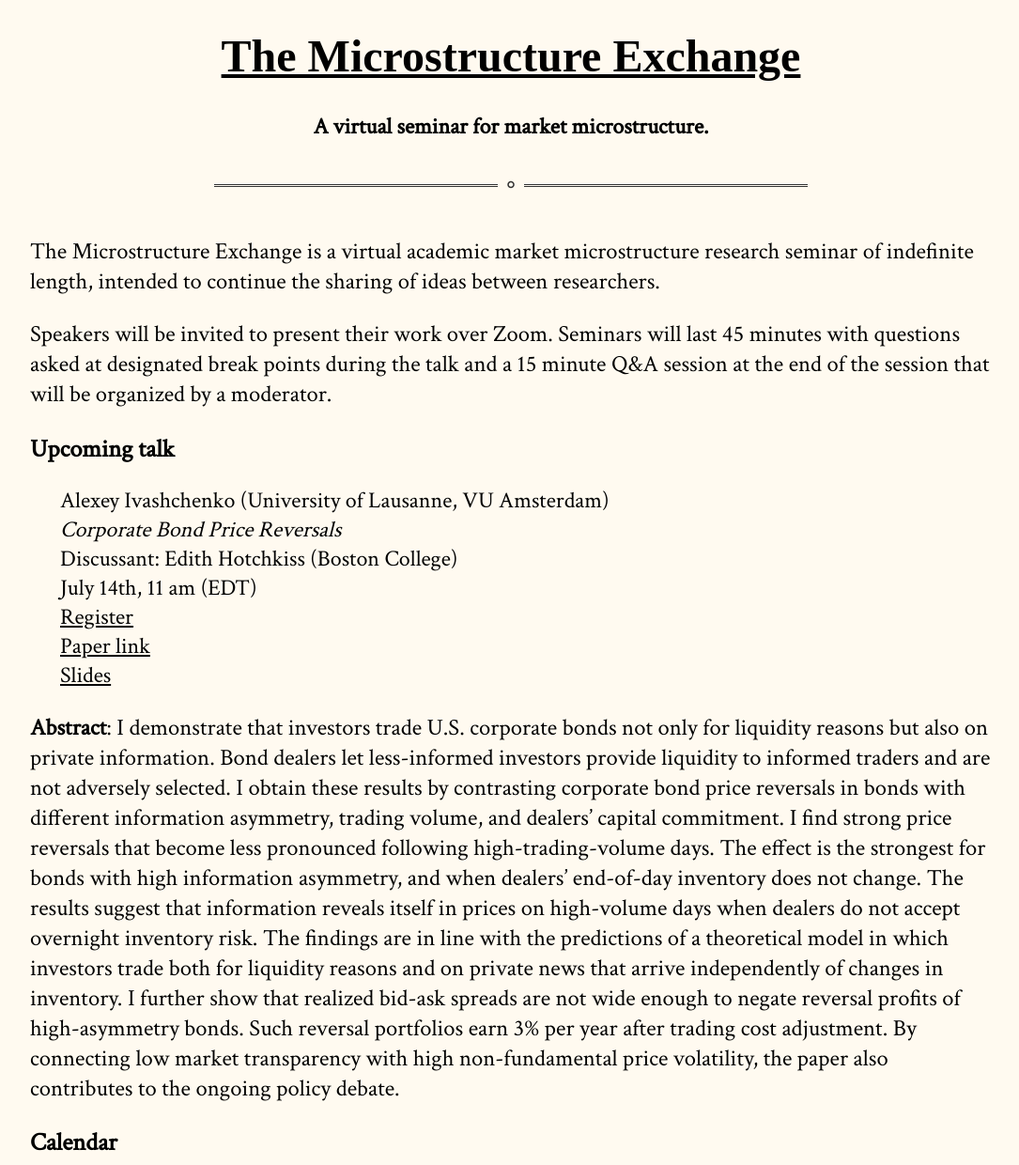
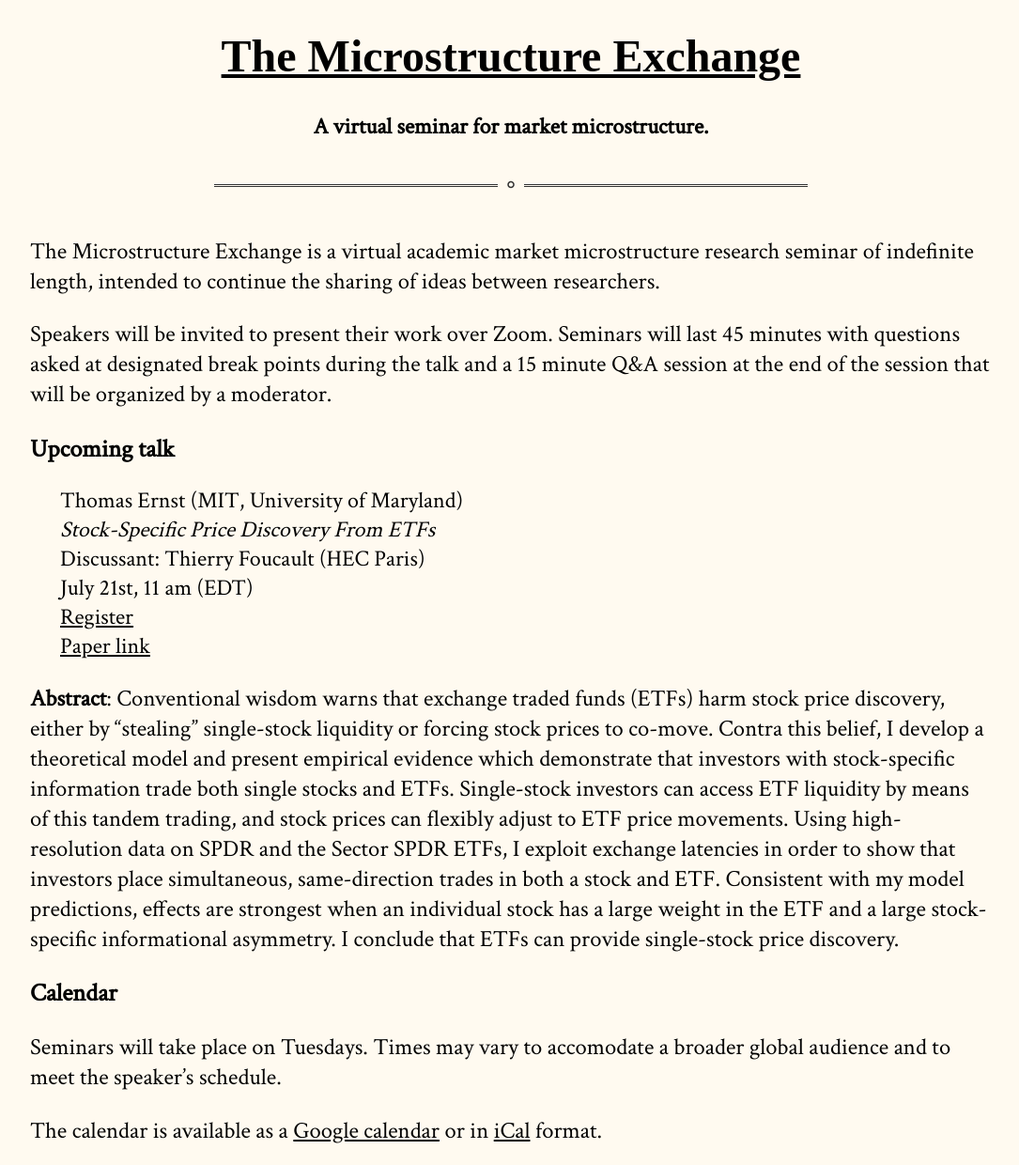
Before and after one commit to cpfiffer/microstructure.exchange, a Jekyll site: the page built from index.md, in a window 1280 px wide and 1400 px high, cut to the strip 0-1240 px from the top of the window. Shown: the whole strip at 94% size, without its empty margins (96-1181 px from the left). Built offline with Jekyll 4.4.1, drawn with Linux system fonts in a browser that asks for light colours; some web fonts are replaced; some of the changed text lies outside the part shown.

Commit message:
Add Ernst info/Alexey recording

```diff
--- a/_config.yml
+++ b/_config.yml
@@ -11,11 +11,18 @@ github:
   owner_name: Cameron Pfiffer
 
 speaker-info:
-  speaker-name: Alexey Ivashchenko (University of Lausanne, VU Amsterdam)
-  speaker-paper: "Corporate Bond Price Reversals"
+  speaker-name: Thomas Ernst (MIT, University of Maryland)
+  speaker-paper: "Stock-Specific Price Discovery From ETFs"
   # coauthors: "Marta Khomyn (University of Technology Sydney) and Tālis J. Putniņš (University of Technology Sydney)"
-  speaker-date: July 14th, 11 am (EDT)
-  discussant: "Edith Hotchkiss (Boston College)"
-  paper-link: https://papers.ssrn.com/sol3/papers.cfm?abstract_id=3473739
-  webinar-link: https://utoronto.zoom.us/webinar/register/WN_lXEagTaASbe3QCrgILdkAQ
-  slides-link: /slides/Slides_MicrEx_AI.pdf
+  speaker-date: July 21st, 11 am (EDT)
+  discussant: "Thierry Foucault (HEC Paris)"
+  paper-link: https://www.mit.edu/~ternst/docs/jmp.pdf
+  webinar-link: https://utoronto.zoom.us/webinar/register/WN_4hHkWlXlTpqEv_tvGQkc7A
+  # slides-link: /slides/Slides_MicrEx_AI.pdf
+
+# July 7 - Zhang/Moinas
+# July 14 - Ivashchenko/Hotchkiss
+# July 21 - Ernst/Foucault
+# July 28 - Marta/Goldstein
+# August 4 - Wang/Colliard
+# August 11 - Lee/Saar
--- a/index.md
+++ b/index.md
@@ -18,7 +18,7 @@ Speakers will be invited to present their work over Zoom. Seminars will last 45
 
 {% include upcoming-speaker.html %}
 
-**Abstract**: I demonstrate that investors trade U.S. corporate bonds not only for liquidity reasons but also on private information. Bond dealers let less-informed investors provide liquidity to informed traders and are not adversely selected. I obtain these results by contrasting corporate bond price reversals in bonds with different information asymmetry, trading volume, and dealers' capital commitment. I find strong price reversals that become less pronounced following high-trading-volume days. The effect is the strongest for bonds with high information asymmetry, and when dealers' end-of-day inventory does not change. The results suggest that information reveals itself in prices on high-volume days when dealers do not accept overnight inventory risk. The findings are in line with the predictions of a theoretical model in which investors trade both for liquidity reasons and on private news that arrive independently of changes in inventory. I further show that realized bid-ask spreads are not wide enough to negate reversal profits of high-asymmetry bonds. Such reversal portfolios earn 3% per year after trading cost adjustment. By connecting low market transparency with high non-fundamental price volatility, the paper also contributes to the ongoing policy debate.
+**Abstract**: Conventional wisdom warns that exchange traded funds (ETFs) harm stock price discovery, either by “stealing” single-stock liquidity or forcing stock prices to co-move.  Contra this belief, I develop a theoretical model and present empirical evidence which demonstrate that investors with stock-specific information trade both single stocks and ETFs.  Single-stock investors can access ETF liquidity by means of this tandem trading, and stock prices can flexibly adjust to ETF  price  movements. Using  high-resolution  data on SPDR  and  the Sector SPDR ETFs, I exploit exchange latencies in order to show that investors place simultaneous, same-direction trades in both a stock and ETF. Consistent with my model predictions, effects are strongest when an individual stock has a large weight in the ETF and a large stock-specific informational asymmetry. I conclude that ETFs can provide single-stock price discovery.
 
 ## Calendar
 
@@ -46,6 +46,7 @@ Email [contact@microstructure.exchange](mailto:contact@microstructure.exchange)
 
 ## Past talks
 
+- Alexey Ivashchenko ([recording](https://youtu.be/JmbAfq5bhzU), [paper](https://papers.ssrn.com/sol3/papers.cfm?abstract_id=3473739), and [slides](/slides/Slides_MicrEx_AI.pdf))
 - Anthony Lee Zhang ([recording](https://youtu.be/M2opJbhev7g) and [paper](https://papers.ssrn.com/sol3/papers.cfm?abstract_id=3413265))
 - Marius Zoican ([recording](https://youtu.be/isknOt6GiUc), [paper](https://papers.ssrn.com/sol3/papers.cfm?abstract_id=3561531), [slides](/slides/ETFLiquidity_Slides.pdf), and [video abstract](https://www.youtube.com/watch?v=yODeOy1NwGU&t=9s))
 - Mao Ye ([recording](https://youtu.be/bDAFrx4GnUc), [paper](/papers/Market Structure and Corporate Payouts.pdf), and [video abstract](https://youtu.be/dnxvsvketN4))
```
